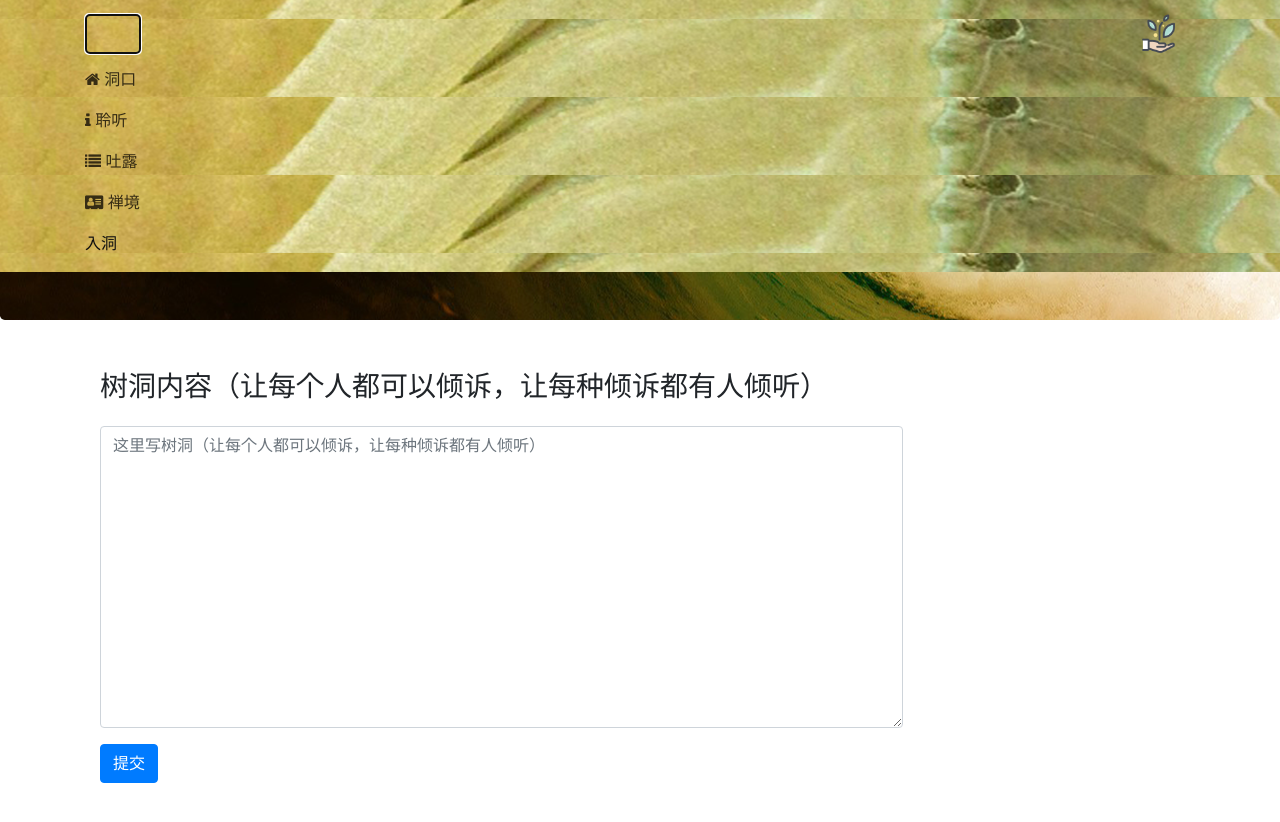
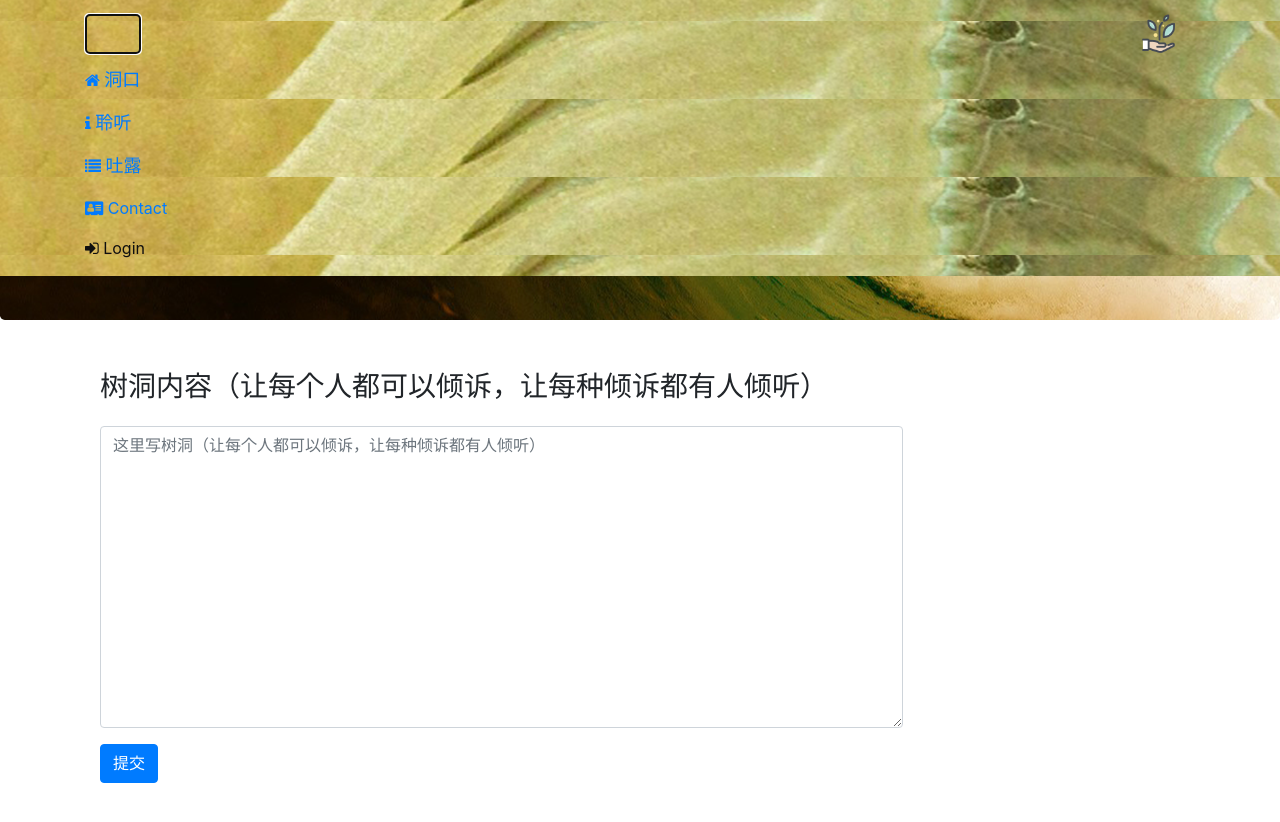
Before and after one commit to LouisString/pro-II, a website: page confide.html in a window 1280 px wide. Both pictures are taken after a click on the button 113 px from the left and 33 px from the top of the page. Shown: the top 822 px of the page. Drawn offline with nearby package versions, Linux system fonts and the light colour scheme.

Commit message:
revise the reference

```diff
--- a/confide.html
+++ b/confide.html
@@ -29,33 +29,31 @@
             <div class="collapse navbar-collapse" id="Navbar">
                 <ul class="navbar-nav mr-auto">
                     <li class="nav-item">
-                        <a class="nav-link" href="./index.html" style="color:rgb(54, 44, 20)">
+                        <a class="nav-link" href="./index.html">
                             <span class="fa fa-home"></span>
-                            <font face="Microsoft Yahei"> 洞口</font>
+                            <font face="Microsoft YaHei"> <font size="4"> 洞口</font></font>
+                        </a>
+                    </li>
+                    <li class="nav-item active">
+                        <a class="nav-link" href="./secrets.html">
+                            <span class="fa fa-info"></span>
+                            <font face="Microsoft YaHei"> <font size="4"> 聆听</font></font>
                         </a>
                     </li>
                     <li class="nav-item">
-                        <a class="nav-link" href="./aboutus.html" style="color:rgb(54, 44, 20)">
-                            <span class="fa fa-info"></span>
-                            <font face="Microsoft Yahei"> 聆听</font>
+                        <a class="nav-link" href="./confide.html">
+                            <span class="fa fa-list"></span>
+                            <font face="Microsoft YaHei"> <font size="4"> 吐露</font></font>
                         </a>
                     </li>
                     <li class="nav-item">
-                        <a class="nav-link" href="#" style="color:rgb(54, 44, 20)">
-                            <span class="fa fa-list"></span>
-                            <font face="Microsoft Yahei">吐露</font>
-                        </a>
-                    </li>
-                    <li class="nav-item active">
-                        <a class="nav-link" href="./zone.html" style="color:rgb(54, 44, 20)">
-                            <span class="fa fa-address-card"></span>
-                            <font face="Microsoft Yahei">禅境</font>
-                        </a>
+                        <a class="nav-link" href="./contactus.html">
+                            <span class="fa fa-address-card"></span> Contact</a>
                     </li>
                 </ul>
                 <span class="navbar-text">
                     <a data-toggle="modal" data-target="#loginModal">
-                        <font face="Microsoft Yahei">入洞</font>
+                        <span class="fa fa-sign-in"></span> Login
                     </a>
                 </span>
             </div>
```
